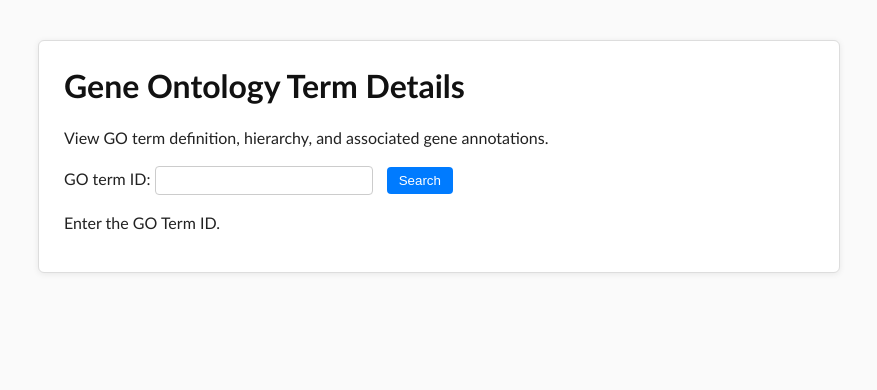
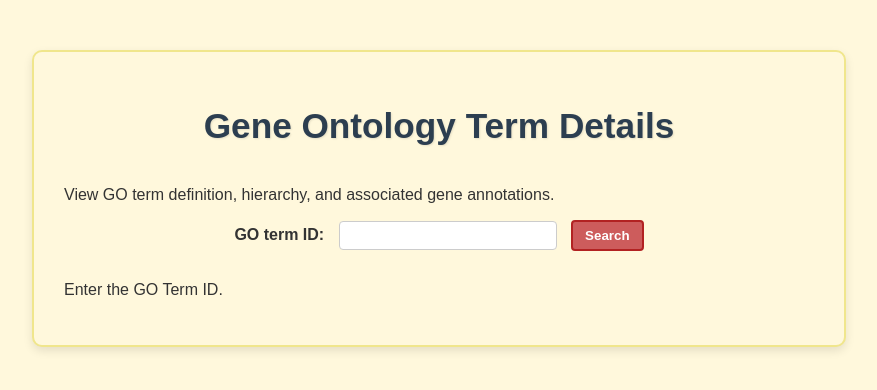
Before and after one commit to heliasol/Project, a Python web app: template Project/templates/term.html in a window 1280 px wide. Shown: the top 390 px of the page, without its empty margins (201-1078 px from the left). Run offline with Jinja, Linux system fonts and the light colour scheme; the template is opened without the code that fills it, so the values that code supplies are empty.

Commit message:
term final

```diff
--- a/Project/templates/term.html
+++ b/Project/templates/term.html
@@ -3,14 +3,70 @@
 <head>
     <meta charset="utf-8">
     <title>GO Term Page</title>
+    <meta charset="utf-8">
+    <title>GO Term Page</title>
+
     <style>
         body {
-            font-family: 'Trebuchet MS', Tahoma, sans-serif;
-            background-color: #fafafa;
+            font-family: Arial, sans-serif;
+            background-color: cornsilk;
             margin: 0;
             padding: 0;
-            color: #222;
+            color: #333;
         }
+
+        .container {
+            width: 90%;
+            max-width: 750px;
+            margin: 50px auto;
+            padding: 30px;
+            background-color: #fff8dc;
+            border: 2px solid #f0e68c;
+            border-radius: 10px;
+            box-shadow: 0 4px 10px rgba(0,0,0,0.1);
+        }
+
+        h1 {
+            text-align: center;
+            margin-bottom: 40px;
+            font-size: 2.2em;
+            color: #2c3e50;
+            text-shadow: 1px 1px 2px rgba(0,0,0,0.1);
+        }
+
+        h2, h3 {
+            color: #2c3e50;
+            margin-top: 30px;
+        }
+
+        .intro {
+            text-align: center;
+            margin-bottom: 40px;
+            line-height: 1.6;
+            background-color: white;
+            padding: 20px;
+            border-radius: 8px;
+            border: 1px solid #f0e68c;
+        }
+
+        .section-box {
+            background-color: white;
+            padding: 20px;
+            border-radius: 8px;
+            border: 1px solid #f0e68c;
+            margin-top: 25px;
+        }
+
+        form {
+            text-align: center;
+            margin-bottom: 30px;
+        }
+
+        label {
+            font-weight: bold;
+            margin-right: 10px;
+        }
+
         input[type="text"] {
             padding: 6px 8px;
             border: 1px solid #ccc;
@@ -22,53 +78,43 @@
         button {
             padding: 6px 12px;
             border: none;
-        background-color: #007bff;
+            background-color: indianred;
             color: #fff;
             border-radius: 4px;
             cursor: pointer;
+            font-weight: bold;
+            border: 2px solid #b22222;
+            transition: all 0.3s ease;
         }
 
         button:hover {
-        background-color: #0056b3;
-    }
-
-        .container {
-            width: 90%;
-            max-width: 750px;
-            margin: 40px auto;
-            padding: 25px;
-            background-color: #fff;
-            border: 1px solid #ddd;
-            border-radius: 6px;
-            box-shadow: 0 1px 6px rgba(0,0,0,0.08);
-        }
-
-        h1, h2, h3 {
-            color: #111;
-            margin-top: 0;
-        }
-
-        p, li {
-            line-height: 1.5;
-            margin-bottom: 12px;
+            background-color: #cd5c5c;
+            transform: translateY(-2px);
         }
 
         ul {
-            padding-left: 18px;
+            padding-left: 20px;
         }
 
-        code {
-            font-family: 'Courier New', monospace;
-            background-color: #f4f4f4;
-            padding: 3px 5px;
-            border-radius: 3px;
-        }
-        a {
-           color: #007bff;
-           text-decoration: none;
+        li {
+            margin-bottom: 8px;
         }
 
+        a {
+            color: indianred;
+            text-decoration: none;
+            font-weight: bold;
+        }
+
+        a:hover {
+            color: #cd5c5c;
+        }
+
+        .center-text {
+            text-align: center;
+        }
     </style>
+
 </head>
 <body>
     <div class="container">
```
Lines whose indentation alone changed are shown as unchanged.
